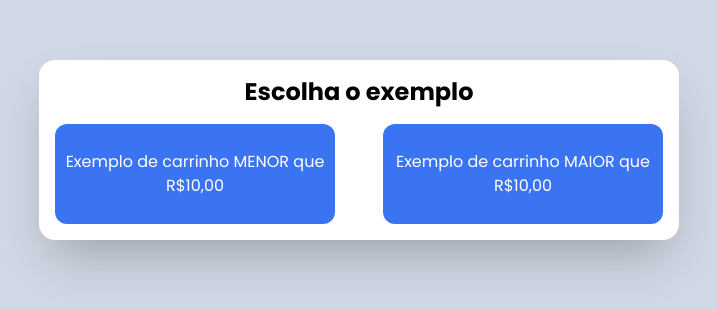
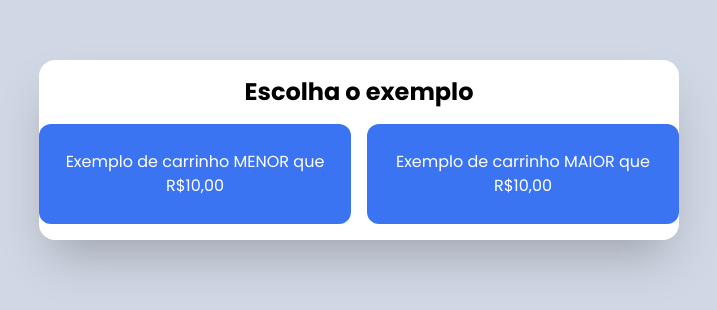
Before and after one commit to ThalysSilva/meu-carrinho, a Next.js app: page / in a window 1280 px wide. Shown: the part 250-560 px from the top of the page, without its empty margins (281-998 px from the left). Built offline with nearby package versions, Linux system fonts and the light colour scheme.

Commit message:
chore: adjust in some style stuffs in button component

```diff
--- a/src/components/shared/Button/index.tsx
+++ b/src/components/shared/Button/index.tsx
@@ -19,13 +19,12 @@ export function Button(props: ButtonProps) {
       onClick={props.onClick}
       data-testid={props.dataTestId}
       type={props.type}
-      className={`flex flex-1 mx-4 bg-[#3b74f2] text-white items-center h-full rounded-xl ${
-        props.className ? props.className : ''
-      }`}
+      className={`flex flex-1 bg-[#3b74f2] text-white items-center justify-center gap-4 h-full rounded-xl
+      hover:bg-[#115bfa] duration-200 ${props.className ? props.className : ''}`}
     >
       {props.isLoading ? (
         <>
-          <span className="font-normal text-lg text-primary-white leading-6">{`Carregando`}</span>
+          <span className="flex flex-row items-center justify-center font-normal text-lg text-primary-white leading-6 h-[100px]">{`Carregando`}</span>
           <LoadingSpinner />
         </>
       ) : (
```
